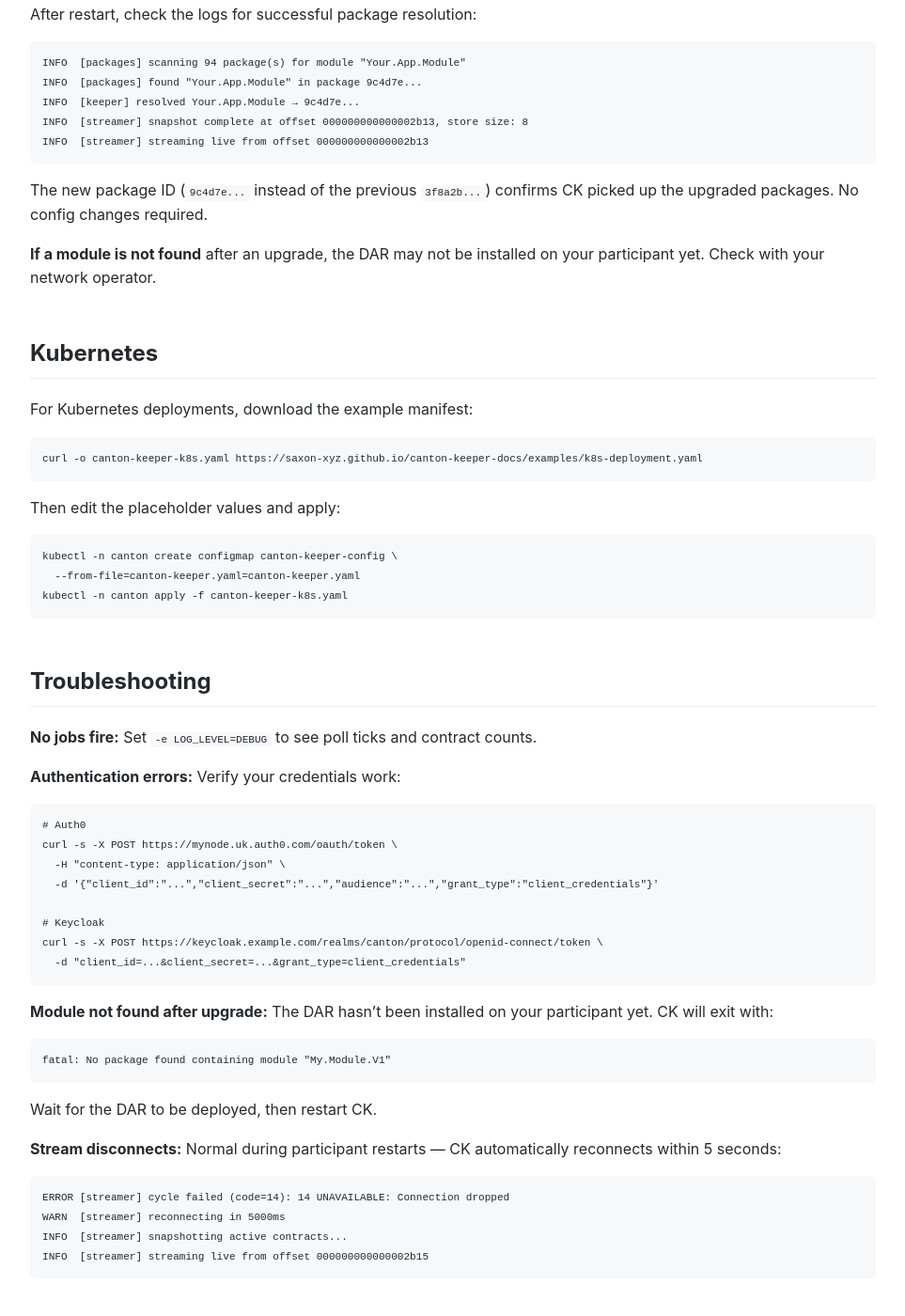
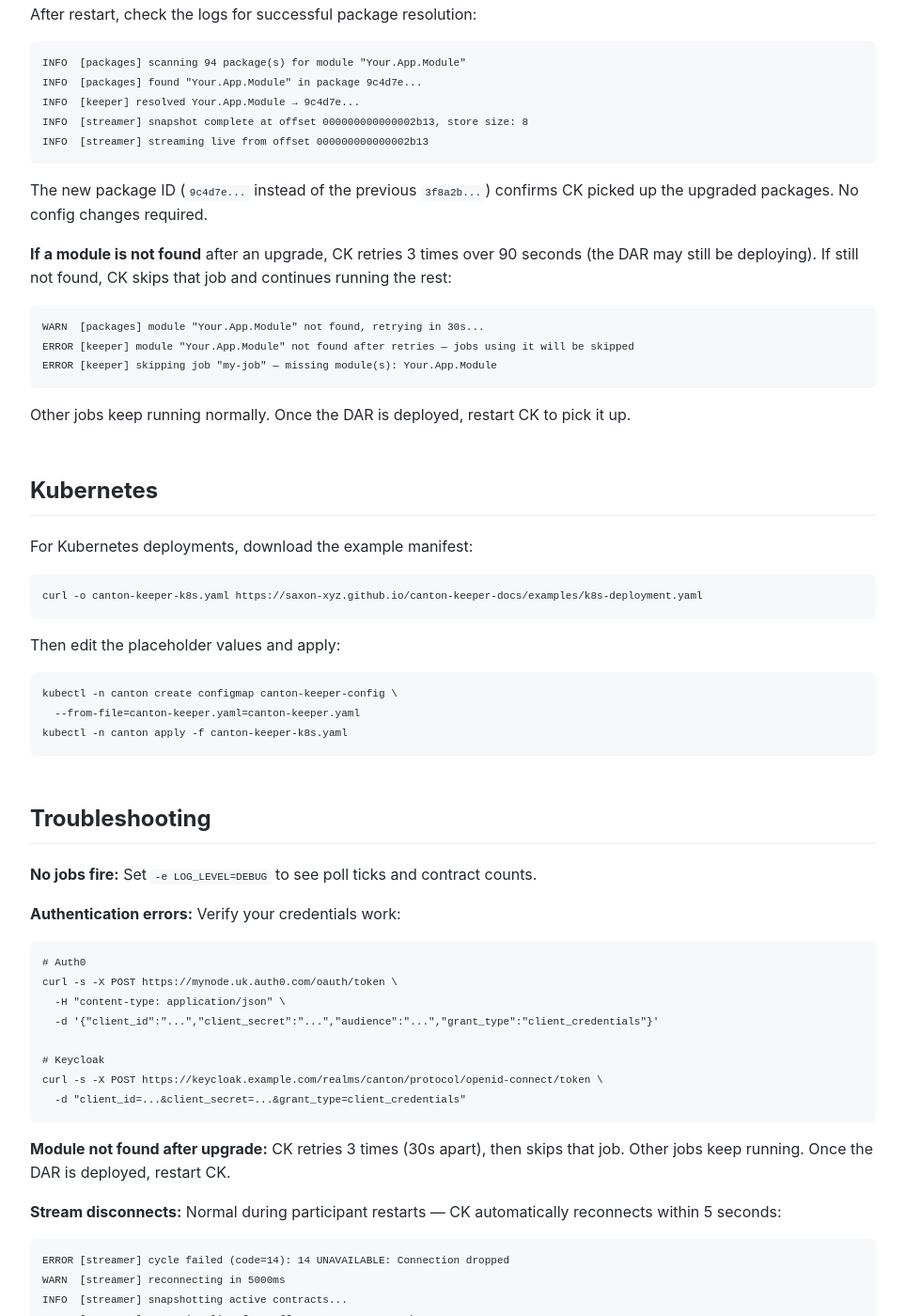
Before and after one commit to saxon-xyz/canton-keeper-docs, a Jekyll site: the page built from install.md, in a window 1280 px wide and 1400 px high, scrolled down 4615 px. Shown: the whole window at 94% size, without its empty margins (158-1121 px from the left). Built offline with Jekyll 4.4.1, drawn with Linux system fonts in a browser that asks for light colours.

Commit message:
Update module-not-found docs to reflect retry + skip behaviour
CK now retries 3x (30s apart) then skips the job instead of crashing.
Other jobs keep running.

Co-Authored-By: Claude Opus 4.6 (1M context) <noreply@anthropic.com>

````diff
--- a/install.md
+++ b/install.md
@@ -179,7 +179,15 @@ INFO  [streamer] streaming live from offset 000000000000002b13
 
 The new package ID (`9c4d7e...` instead of the previous `3f8a2b...`) confirms CK picked up the upgraded packages. No config changes required.
 
-**If a module is not found** after an upgrade, the DAR may not be installed on your participant yet. Check with your network operator.
+**If a module is not found** after an upgrade, CK retries 3 times over 90 seconds (the DAR may still be deploying). If still not found, CK skips that job and continues running the rest:
+
+```
+WARN  [packages] module "Your.App.Module" not found, retrying in 30s...
+ERROR [keeper] module "Your.App.Module" not found after retries — jobs using it will be skipped
+ERROR [keeper] skipping job "my-job" — missing module(s): Your.App.Module
+```
+
+Other jobs keep running normally. Once the DAR is deployed, restart CK to pick it up.
 
 ## Kubernetes
 
@@ -213,11 +221,7 @@ curl -s -X POST https://keycloak.example.com/realms/canton/protocol/openid-conne
   -d "client_id=...&client_secret=...&grant_type=client_credentials"
 ```
 
-**Module not found after upgrade:** The DAR hasn't been installed on your participant yet. CK will exit with:
-```
-fatal: No package found containing module "My.Module.V1"
-```
-Wait for the DAR to be deployed, then restart CK.
+**Module not found after upgrade:** CK retries 3 times (30s apart), then skips that job. Other jobs keep running. Once the DAR is deployed, restart CK.
 
 **Stream disconnects:** Normal during participant restarts — CK automatically reconnects within 5 seconds:
 ```
````
